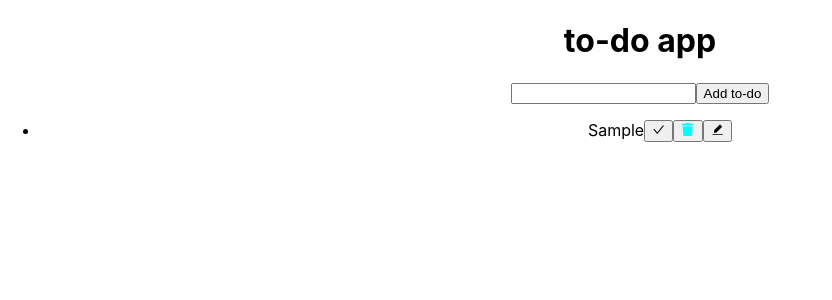
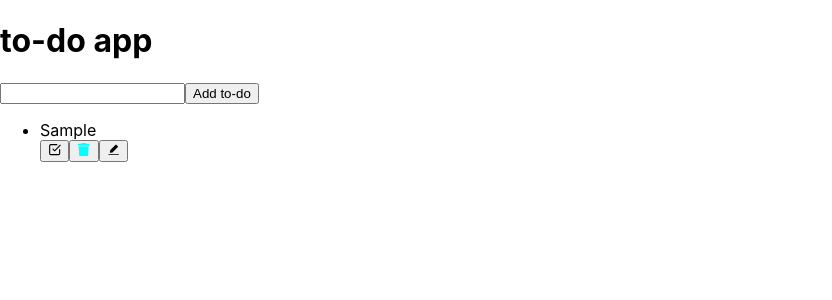
Before and after one commit to mariamisa/refactor, a React (Create React App) app in the folder israa-react-todo/: page / in a window 1280 px wide. Both pictures are taken after typing "Sample" into the empty fields and a click on the button "Add to-do". Shown: the top 300 px of the page, without its empty margins (0-832 px from the left). Built offline with nearby package versions, Linux system fonts and the light colour scheme.

Commit message:
make the edit functionality Relates #14

```diff
--- a/israa-react-todo/src/App.js
+++ b/israa-react-todo/src/App.js
@@ -2,33 +2,104 @@ import React from 'react'
 import './App.css';
 import {TodoForm} from './components/TodoForm'
 import {TodoList} from './components/TodoList'
+import {EditTodoForm} from './components/EditTodoForm'
 
 export class App extends React.Component {
 state ={
   inputValue:'',
-  todos :[]
+  updatedValue:'',
+  todos :[],
+  edit :false,
+  todoStatus:'',
+  todoFiltered :[],
+  todoId :null
+}
+
+setTodoFiltered=(filtered)=>{
+  this.setState({todoFiltered:filtered})
+}
+setTodoStatus=(status)=>{
+this.setState({todoStatus:status})
 }
 setInputValue=(input)=>{
   this.setState({inputValue:input})
-  console.log(this.state.inputValue)
 }
-
+setUpdatedValue=(input)=>{
+  this.setState({updatedValue:input})
+}
 setTodos=(todo)=>{
 this.setState({todos:todo})
 }
 
+setEdit = (id)=>{
+  this.setState({edit:!this.state.edit , todoId:id})
+}
+
+ handleSubmit=()=>{
+  console.log(this.state.todoId,this.state.updatedValue)
+
+  this.setTodos(this.state.todos.map((element)=>{
+      if(element.id === this.state.todoId){
+          // console.log({updatedValue})
+          return{
+              ...element,
+              text : this.state.updatedValue
+          }
+
+      }
+
+      return element;
+  }))
+  this.setUpdatedValue('')
+
+  this.setEdit()
+
+
+}
+
+ filterHandler=()=>{
+switch(this.todoStatus){
+  case 'completed':
+    this.todos(this.todos.filter(todo=>{
+      return todo.completed === true
+    }))
+    break;
+    case 'uncompleted':
+      this.setTodoFiltered(this.todos.filter(todo=>{
+        return todo.completed === false
+      }))
+      break;
+
+      default:
+        this.setTodoFiltered(this.todos)
+        break;
+}
+}
 // addTodo=()=>{
 //   console.log({this.state.inputValue})
 // }
   render=()=>{
- const {inputValue,todos}=this.state;
+ const {inputValue,todos,edit,updatedValue,todoStatus,todoId}=this.state;
     return (
-      <div className="App">
+      <div  className='todo-app'>
         <h1>to-do app</h1>
-        <div>
-  <TodoForm inputValue={inputValue} setInputValue={this.setInputValue} todos={todos } setTodos={this.setTodos}/>
-        </div>
-        <TodoList todos={todos}  setTodos={this.setTodos}/>
+
+        {
+          (!edit ?
+            (
+              <div>
+              <TodoForm inputValue={inputValue} setInputValue={this.setInputValue} todos={todos }
+               setTodos={this.setTodos} todoStatus={todoStatus} setTodoStatus={this.setTodoStatus}/>
+
+            <TodoList  inputValue={inputValue} setInputValue={this.setInputValue} todos={todos}  setTodos={this.setTodos} edit={edit}
+            setEdit={this.setEdit} todoStatus={todoStatus}
+            handleEdit={this.handleEdit}
+            updatedValue={updatedValue} setUpdatedValue={this.setUpdatedValue}/>  </div>)
+            :
+            <EditTodoForm handleSubmit={this.handleSubmit} setUpdatedValue={this.setUpdatedValue}/>
+            )
+        }
+
       </div>
     );
   }
--- /dev/null
+++ b/israa-react-todo/src/components/EditTodoForm.js
@@ -0,0 +1,26 @@
+import React from 'react';
+
+export const EditTodoForm =({handleSubmit,handleEdit,todo,todos,setTodos,edit,setEdit,inputValue,setInputValue,updatedValue,setUpdatedValue , todoId,setTodoId})=>{
+
+
+
+
+    return(
+        <form   className="todo-form">
+            <input
+          className="todo-input"
+            type='text'
+            value={updatedValue}
+            id='newInput'
+            onChange={e=>setUpdatedValue(e.target.value)}
+            />
+            <button
+            className="todo-button"
+            type='submit'
+            value='  edit to-do '
+           onClick={handleSubmit}
+            > update to-do </button>
+
+        </form>
+    )
+}
--- a/israa-react-todo/src/components/Todo.js
+++ b/israa-react-todo/src/components/Todo.js
@@ -1,9 +1,11 @@
 import React from 'react';
+
 
 import {FaTrash} from 'react-icons/fa'
 import {AiFillEdit} from 'react-icons/ai'
-import {AiOutlineCheck} from 'react-icons/ai'
-export const Todo=({text,todo,todos,setTodos})=>{
+import {FiCheckSquare} from 'react-icons/fi'
+import {EditTodoForm} from './EditTodoForm'
+export const Todo=({text,todo,todos,setTodos,edit,setEdit,inputValue,setInputValue,updatedValue,setUpdatedValue})=>{
 const deleteHandler =()=>{
     setTodos(todos.filter((element)=>{ return element.id !== todo.id}))
 }
@@ -20,14 +22,25 @@ setTodos(todos.map((element)=>{
 }))
 }
 
+
     return (
-        <div className="todo__div">
+        <div className="todo__div" key={todo.id} edit={!edit}>
 
-            <li className={`todo__item ${todo.completed?"completed":""}`} >{text}
-            <button className="complete" onClick={completeHandler}><AiOutlineCheck/></button>
-                <button className="fas fa-trash-alt" onClick={deleteHandler}><FaTrash className="trash"/></button>
-                <button className="fas fa-edit-alt"><AiFillEdit/></button>
+           <li className={`todo-row ${todo.completed?"todo-row completed":""}`} >{text}
+           <div className='icons'>
+            <button className="complete-icon" onClick={completeHandler}><FiCheckSquare/></button>
+                <button className="delete-icon" onClick={deleteHandler}><FaTrash className="trash"/></button>
+                <button className="edit-icon" onClick={()=>setEdit(todo.id)}><AiFillEdit/></button>
+                </div>
                 </li>
+
+
+
+
+
+
+
+
         </div>
     )
 }
```
